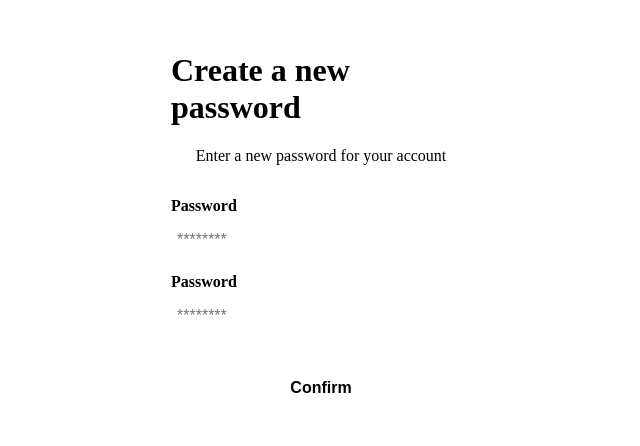
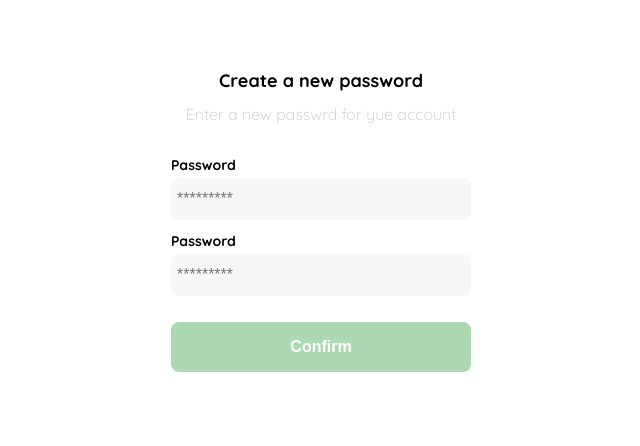
Before and after one commit to TuGuapoHenryWood/DBP_Grupo4, a plain HTML site: page clase1.html in a window 1280 px wide. Shown: the part 171-617 px from the top of the page, without its empty margins (319-959 px from the left). Drawn offline with Linux system fonts and the light colour scheme.

Commit message:
Update clase1.html

```diff
--- a/clase1.html
+++ b/clase1.html
@@ -1,38 +1,50 @@
 <!DOCTYPE html>
-<html lang="es">
+<html lang="en">
 <head>
   <meta charset="UTF-8">
   <meta http-equiv="X-UA-Compatible" content="IE=edge">
   <meta name="viewport" content="width=device-width, initial-scale=1.0">
-    <title>PROYECTO DEMO GRUPO 4</title>
-    <link rel="stylesheet" href="style.css">
+  <link rel="preconnect" href="https://fonts.googleapis.com">
+  <link rel="preconnect" href="https://fonts.gstatic.com" crossorigin>
+  <link href="https://fonts.googleapis.com/css2?family=Quicksand:wght@300;500;700&display=swap" rel="stylesheet">
+  <title>Document</title>
   <style>
+    :root {
+      --white: #FFFFFF;
+      --black: #000000;
+      --very-light-pink: #C7C7C7;
+      --text-input-field: #F7F7F7;
+      --hospital-green: #ACD9B2;
+      --sm: 14px;
+      --md: 16px;
+      --lg: 18px;
+    }
+    body {
+      margin: 0;
+      font-family: 'Quicksand', sans-serif;
+    }
     .login {
       width: 100%;
       height: 100vh;
       display: grid;
       place-items: center;
     }
-
     .form-container {
       display: grid;
       grid-template-rows: auto 1fr auto;
       width: 300px;
     }
-
     .logo {
       width: 150px;
       margin-bottom: 48px;
       justify-self: center;
       display: none;
     }
-
     .title {
       font-size: var(--lg);
       margin-bottom: 12px;
       text-align: center;
     }
-
     .subtitle {
       color: var(--very-light-pink);
       font-size: var(--md);
@@ -41,18 +53,15 @@
       margin-bottom: 32px;
       text-align: center;
     }
-
     .form {
       display: flex;
       flex-direction: column;
     }
-
     .label {
       font-size: var(--sm);
       font-weight: bold;
       margin-bottom: 4px;
     }
-
     .input {
       background-color: var(--text-input-field);
       border: none;
@@ -73,12 +82,10 @@
       font-weight: bold;
       height: 50px;
     }
-
     .login-button {
       margin-top: 14px;
       margin-bottom: 30px;
     }
-
     @media (max-width: 640px) {
       .logo {
         display: block;
@@ -89,20 +96,21 @@
 <body>
   <div class="login">
     <div class="form-container">
-            <img src="./logos/favicon_bota_fora.svg" alt="logo" class="logo">
+      <img src="./logos/logo_yard_sale.svg" alt="logo" class="logo">
 
-            <h1 class"title">Create a new password</h1>
-            <p class="subtitle">Enter a new password for your account</p>
+      <h1 class="title">Create a new password</h1>
+      <p class="subtitle">Enter a new passwrd for yue account</p>
 
-            <form action=/" class="form">
+      <form action="/" class="form">
         <label for="password" class="label">Password</label>
-                <input type="password" id="password" placeholder="********" class="input input-password">
+        <input type="password" id="password" placeholder="*********" class="input input-password">
 
         <label for="new-password" class="label">Password</label>
-                <input type="password" id="new-password" placeholder="********" class="input input-password">
+        <input type="password" id="new-password" placeholder="*********" class="input input-password">
 
         <input type="submit" value="Confirm" class="primary-button login-button">
       </form>
     </div>
+  </div>
 </body>
 </html>
```
Lines whose indentation alone changed are shown as unchanged.
